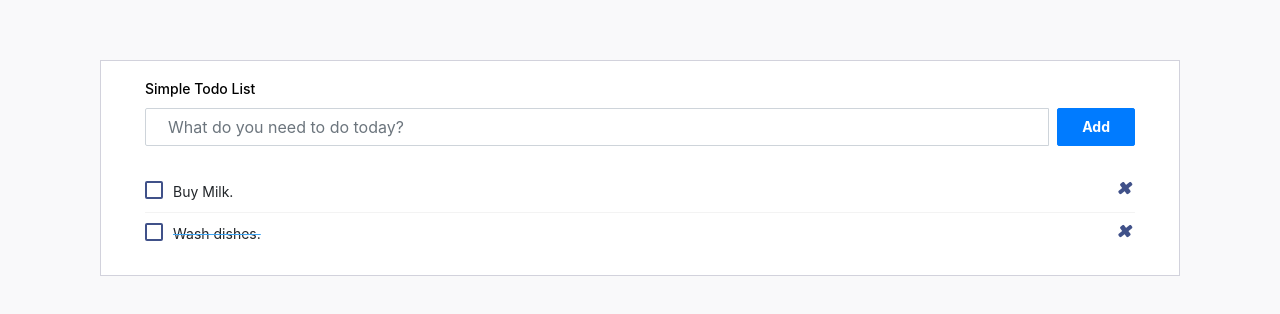
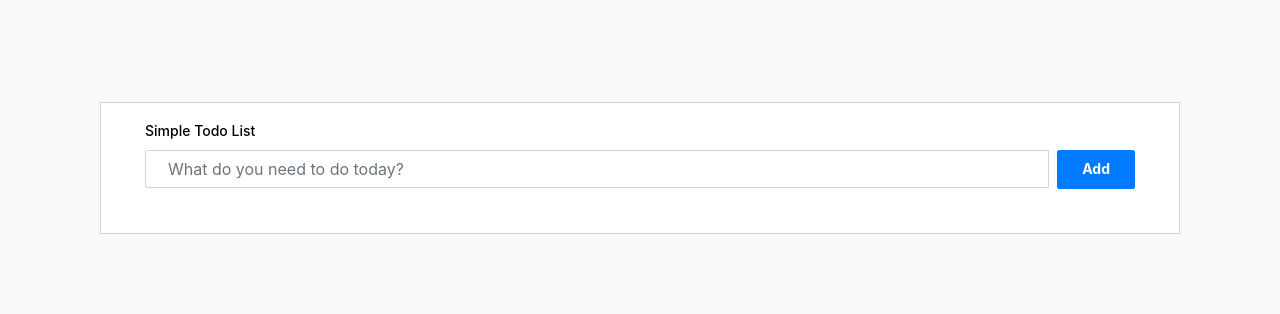
Before and after one commit to mirzadevv/react-todo-app-use-context, a React (Create React App) app: page / in a window 1280 px wide. Shown: the part 232-546 px from the top of the page. Built offline with nearby package versions, Linux system fonts and the light colour scheme.

Commit message:
feat: show todos list
The state of todos list is imported from TodosContext

```diff
--- a/src/components/TodosList.jsx
+++ b/src/components/TodosList.jsx
@@ -1,28 +1,23 @@
-import React from "react";
+import React, { useContext } from "react";
+import { TodosContext } from "../context/TodosContexts";
 const TodosList = () => {
+  const { todos, setTodos } = useContext(TodosContext);
+
   return (
     <div className="list-wrapper">
       <ul className="d-flex flex-column todo-list">
-        <li>
+        {todos.map((todo) => (
+          <li key={todo.id} className={todo.isCompleted === "completed"}>
             <div className="form-check">
               <label className="form-check-label">
                 <input className="checkbox" type="checkbox" />
-              Buy Milk.
+                {todo.title}
                 <i className="input-helper"> </i>
               </label>
             </div>
             <i className="remove mdi mdi-close-circle-outline"></i>
           </li>
-        <li className="completed">
-          <div className="form-check">
-            <label className="form-check-label">
-              <input className="checkbox" type="checkbox" checked="" />
-              Wash dishes.
-              <i className="input-helper"></i>
-            </label>
-          </div>
-          <i className="remove mdi mdi-close-circle-outline"></i>
-        </li>
+        ))}
       </ul>
     </div>
   );
```
Lines whose indentation alone changed are shown as unchanged.
